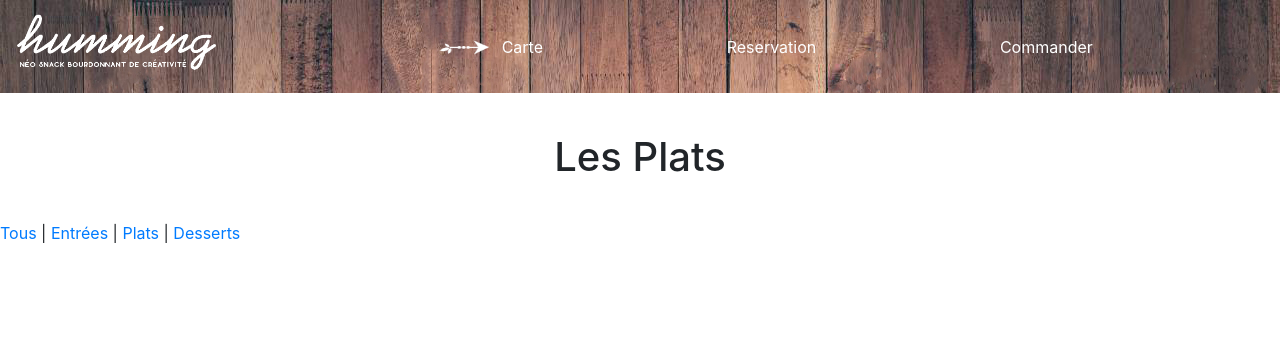
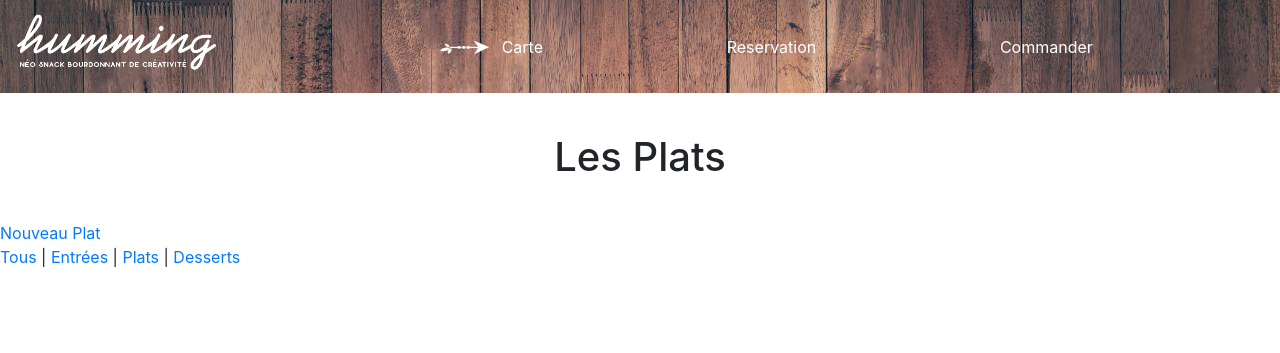
Before and after one commit to jimmyachour/Humming, a PHP site: template src/View/MenuAdmin/listdish.html.twig in a window 1280 px wide. Shown: the top 353 px of the page. Run offline with PHP 8.4, Linux system fonts and the light colour scheme; the template is opened without the code that fills it, so the values that code supplies are empty; some libraries are stand-ins or nearby versions.

Commit message:
ajout lien pour creation plat

```diff
--- a/src/View/MenuAdmin/listdish.html.twig
+++ b/src/View/MenuAdmin/listdish.html.twig
@@ -2,6 +2,7 @@
 
 {% block content %}
     <h1>Les Plats</h1>
+    <a href="/admin/menu/dishCreate/">Nouveau Plat</a>
     <div>
         <a href="/admin/menu/listdish/">Tous</a> |
         <a href="/admin/menu/list/start/">Entrées</a> |
```
